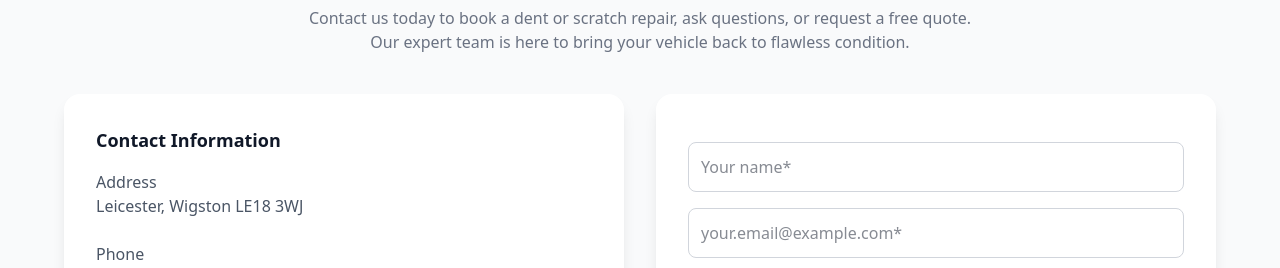
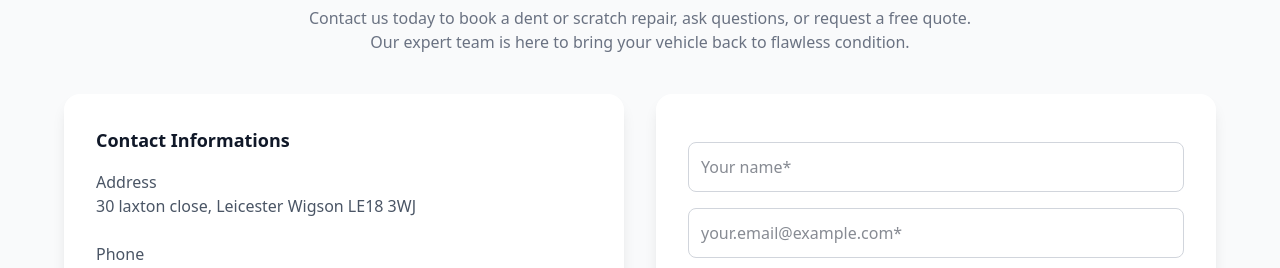
Before and after one commit to shandiru/smartrepairpro, a React (Vite) app: page / in a window 1280 px wide. Shown: the part 5688-5956 px from the top of the page. Built offline with nearby package versions, Linux system fonts and the light colour scheme.

Commit message:
fix issue

```diff
--- a/src/components/ContactSection.jsx
+++ b/src/components/ContactSection.jsx
@@ -154,13 +154,13 @@ export default function ContactSection() {
             className="bg-white dark:bg-neutral-800 rounded-2xl shadow-lg p-6 md:p-8 transition-colors duration-300"
           >
             <h3 className="text-lg font-semibold text-gray-900 dark:text-gray-100">
-              Contact Information
+              Contact Informations
             </h3>
             <div className="mt-4 space-y-6 text-gray-600 dark:text-gray-300">
               <div>
                 <p className="font-medium dark:text-gray-200">Address</p>
                 <address className="not-italic">
-                  Leicester, Wigston LE18 3WJ
+                 30 laxton close, Leicester Wigson LE18 3WJ
                 </address>
               </div>
 
```
